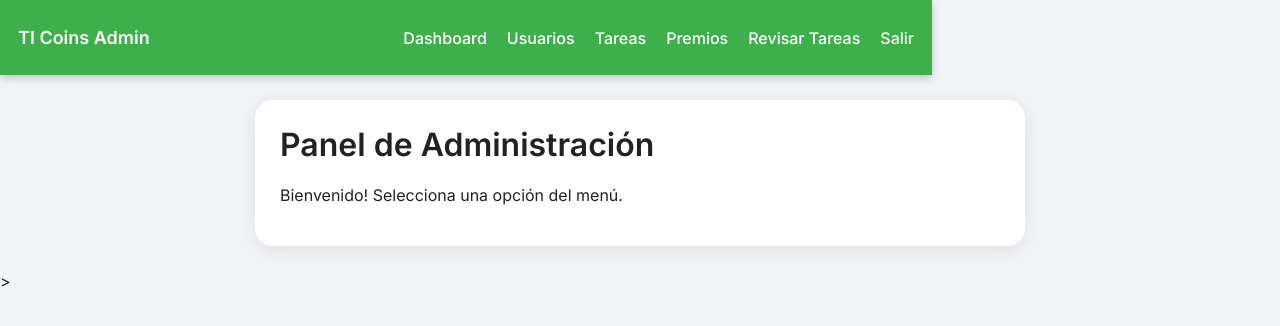
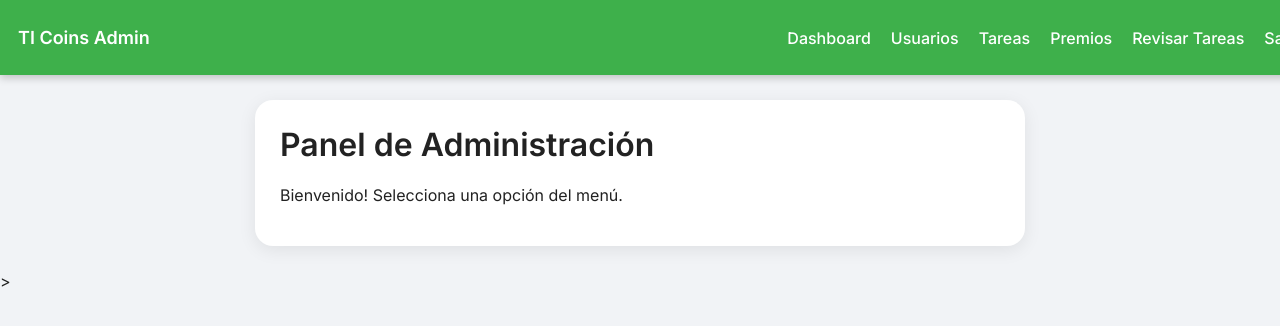
Before and after one commit to apoloteamsertec/ticoins, a PHP site: page /admin/index.php in a window 1280 px wide. Shown: the top 326 px of the page. Run offline with PHP 8.4, Linux system fonts and the light colour scheme.

Commit message:
Update styles.css

```diff
--- a/assets/styles.css
+++ b/assets/styles.css
@@ -1,11 +1,12 @@
 /* ============================
    TIPOGRAFÍA Y BASE
 ============================ */
-body {
+html, body {
     margin: 0;
     padding: 0;
+    overflow-x: hidden;
+    font-family: 'Inter', sans-serif;
     background: #F1F3F6;
-    font-family: 'Inter', sans-serif;
     color: #222;
 }
 
@@ -13,7 +14,7 @@ body {
    NAVBAR SUPERIOR
 ============================ */
 .topbar {
-    width: 70%;
+    width: 100%;                 /* ← FIX PRINCIPAL */
     background: #3EB04B;
     padding: 10px 18px;
     display: flex;
```
